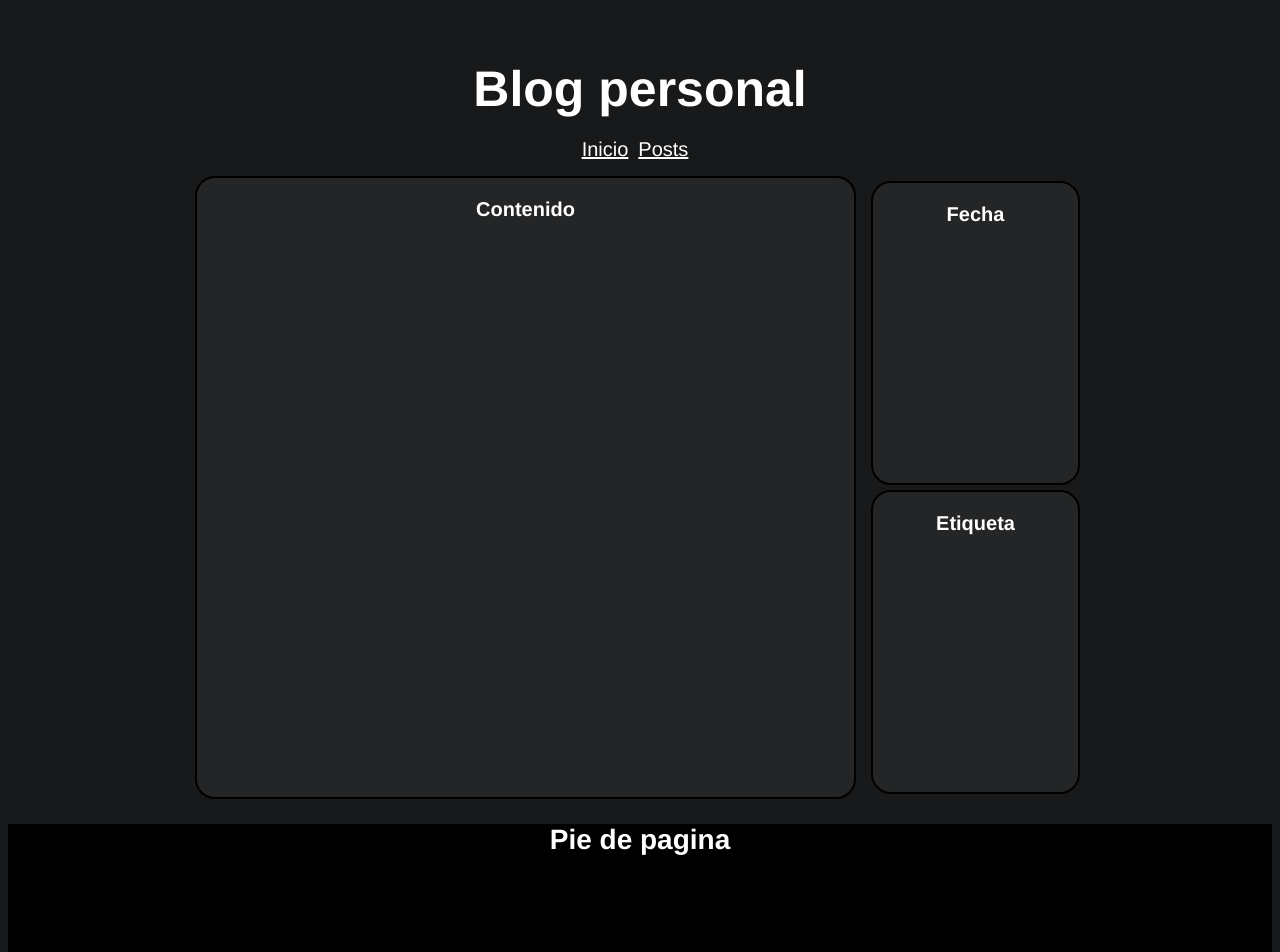
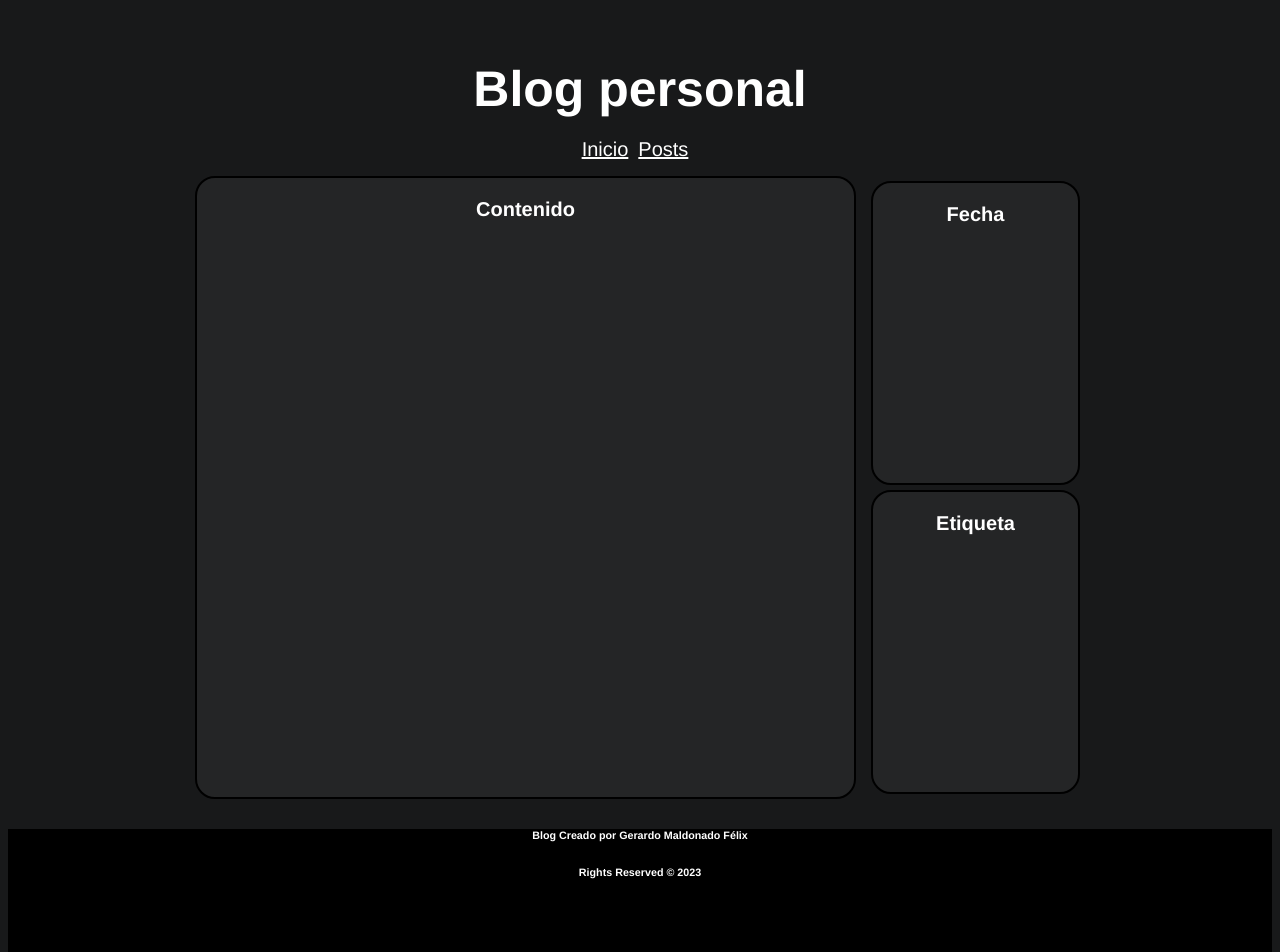
Before and after one commit to GeraMaldonado/myBlog, a Vue app: page / in a window 1280 px wide. Shown: the top 952 px of the page. Built offline with nearby package versions, Linux system fonts and the light colour scheme.

Commit message:
Modificacion del contenido del footer

```diff
--- a/src/components/BlogFooter.vue
+++ b/src/components/BlogFooter.vue
@@ -1,5 +1,6 @@
 <template>
-    <h2>Pie de pagina</h2>
+    <h6>Blog Creado por Gerardo Maldonado Félix</h6>
+    <h6>Rights Reserved © 2023</h6>
 </template>
 <script>
     export default{
```
